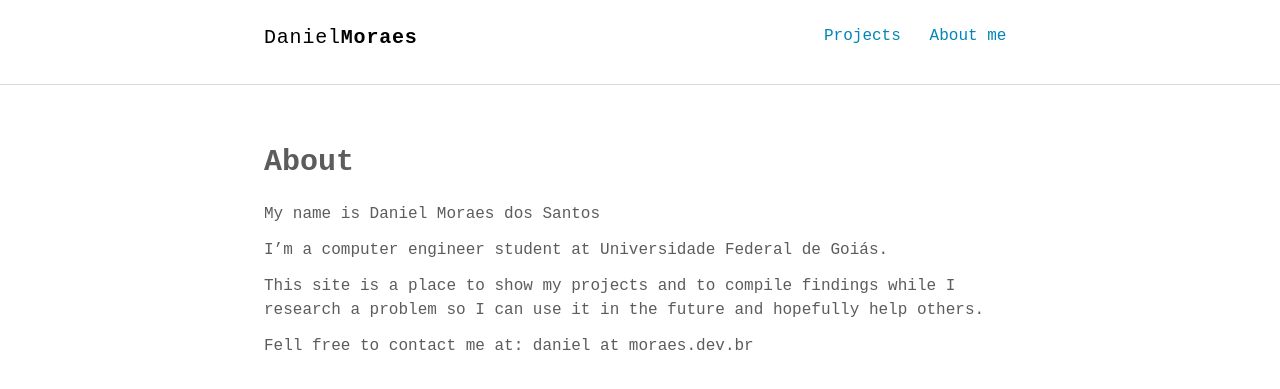
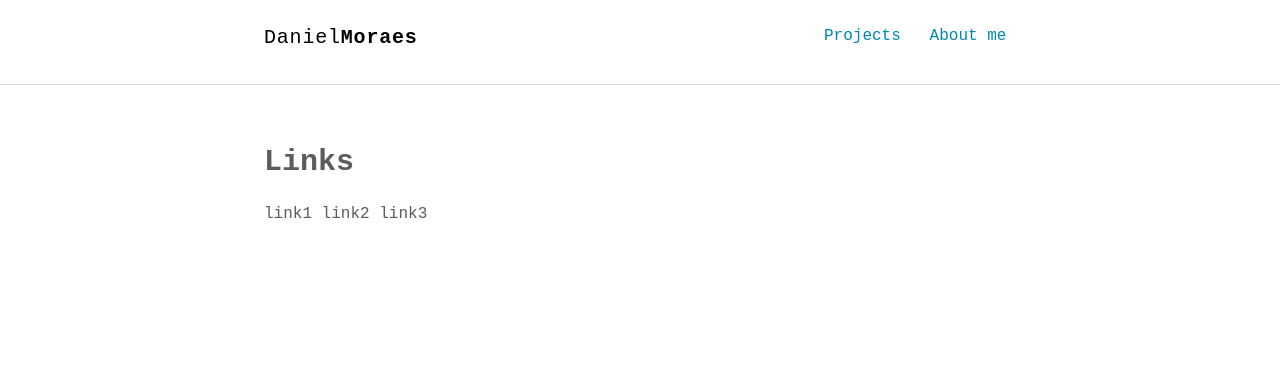
Before and after one commit to danielbibit/danielbibit.github.io, a Jekyll site: the page built from _pages/links.md, in a window 1280 px wide. Shown: the top 389 px of the page. Built offline with Jekyll 4.4.1, drawn with Linux system fonts in a browser that asks for light colours; some web fonts are replaced.

Commit message:
Fix links page

```diff
--- a/_pages/links.md
+++ b/_pages/links.md
@@ -1,14 +1,9 @@
 ---
 layout: page
-title: About
-permalink: /about/
+title: Links
+permalink: /links/
 ---
 
-My name is Daniel Moraes dos Santos
-
-I'm a computer engineer student at Universidade Federal de Goiás.
-
-This site is a place to show my projects and to compile findings while I
-research a problem so I can use it in the future and hopefully help others.
-
-Fell free to contact me at: daniel at moraes.dev.br
+link1
+link2
+link3
```
